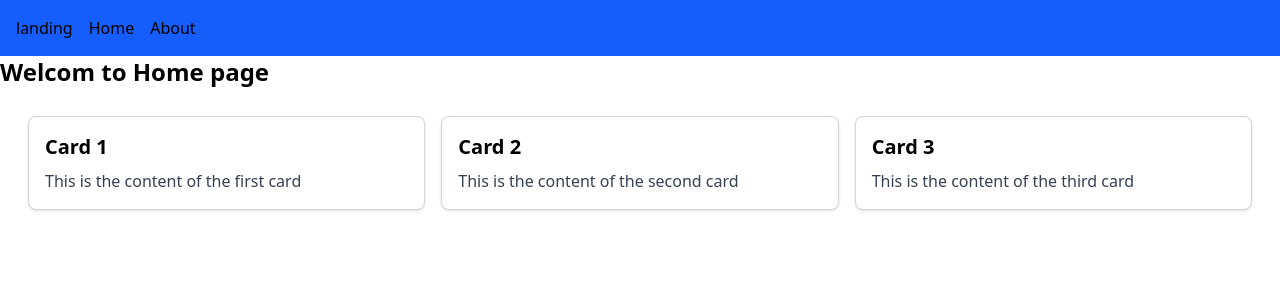
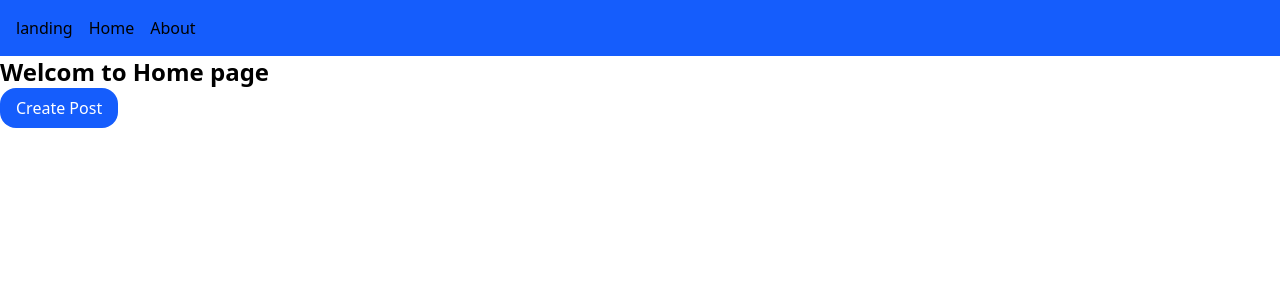
Before and after one commit to banidzakaria101/alx-project-0x02-setup, a Next.js app in the folder alx-project-0x02/: page /home in a window 1280 px wide. Shown: the top 300 px of the page. Built offline with nearby package versions, Linux system fonts and the light colour scheme.

Commit message:
add PostModal component for user input and dynamic card rendering

```diff
--- /dev/null
+++ b/alx-project-0x02/components/common/PostModal.tsx
@@ -0,0 +1,43 @@
+import { CardProps } from "@/interfaces";
+import { useState } from "react";
+
+interface PostModalProps {
+    isOpen: boolean;
+    onClose: () => void;
+    onSubmit: (data: CardProps) => void;
+}
+
+const PostModal: React.FC<PostModalProps> = ({ isOpen, onClose, onSubmit }) => {
+    const [title, setTitle] = useState('');
+    const [content, setContent] = useState('');
+
+    if (!isOpen) return null;
+
+    const handleSubmit = (e: React.FormEvent) => {
+        e.preventDefault();
+        onSubmit({ title, content });
+        setTitle('');
+        setContent('');
+        onClose();
+    };
+
+
+return (
+    <div className="fixsed inset-0 bg-opacity-50 flex items-center justify-center z-50">
+        <div className="bg-white p-6 rounded-md shadow-md w-full max-w-md">
+            <h2 className="text-2xl font-semibold">New Post</h2>
+            <form onSubmit={handleSubmit} className="space-y-4">
+                <input type="text" placeholder="Title" value={title} onChange={(e) => setTitle(e.target.value)} className="w-full border p-1 rounded" required/>
+                <textarea placeholder="Content" value={content} onChange={(e) => setContent(e.target.value)} className="w-fill border p-2 rounded" required/>
+                <div className="flex justify-end gap-2">
+                    <button type="button" onClick={onClose} className="bg-gray-400 text white px-4 py-2 rounded-2xl">close</button>
+                    <button type="submit" className="bg-blue-600 text-white px-4 py-2 rounded-2xl">Submet</button>
+                </div>
+            </form>
+        </div>
+    </div>
+)
+
+};
+
+export default PostModal;
--- a/alx-project-0x02/pages/home.tsx
+++ b/alx-project-0x02/pages/home.tsx
@@ -1,18 +1,28 @@
 import Card from "@/components/common/Card";
+import PostModal from "@/components/common/PostModal";
 import Header from "@/components/layout/Header";
+import { CardProps } from "@/interfaces";
+import { useState } from "react";
 
-const Home = () => {
+
+export default function Home() {
+    const [posts, setPosts] = useState<CardProps[]>([]);
+    const [modalOpen, setModalOpen] = useState(false);
+
+    const handleAddPost = (post: CardProps) => {
+        setPosts([...posts, post]);
+    };
     return (
         <>
             <Header />
             <h1 className="text-2xl font-bold">Welcom to Home page</h1>
-            <div className="p-4 m-1 flex ">
-                <Card title="Card 1" content="This is the content of the first card"></Card>
-                <Card title="Card 2" content="This is the content of the second card"></Card>
-                <Card title="Card 3" content="This is the content of the third card"></Card>
+            <button onClick={() => setModalOpen(true)} className="bg-blue-600 text-white px-4 py-2 rounded-2xl"> Create Post</button>
+            <PostModal isOpen={modalOpen} onClose={() => setModalOpen(false)} onSubmit={handleAddPost} />
+            <div className="grid gap-4 mt-6">
+                {posts.map((post, index) => (
+                    <Card key={index} title={post.title} content={post.content} />
+                ))}
             </div>
         </>
     );
 };
-
-export default Home;
```
